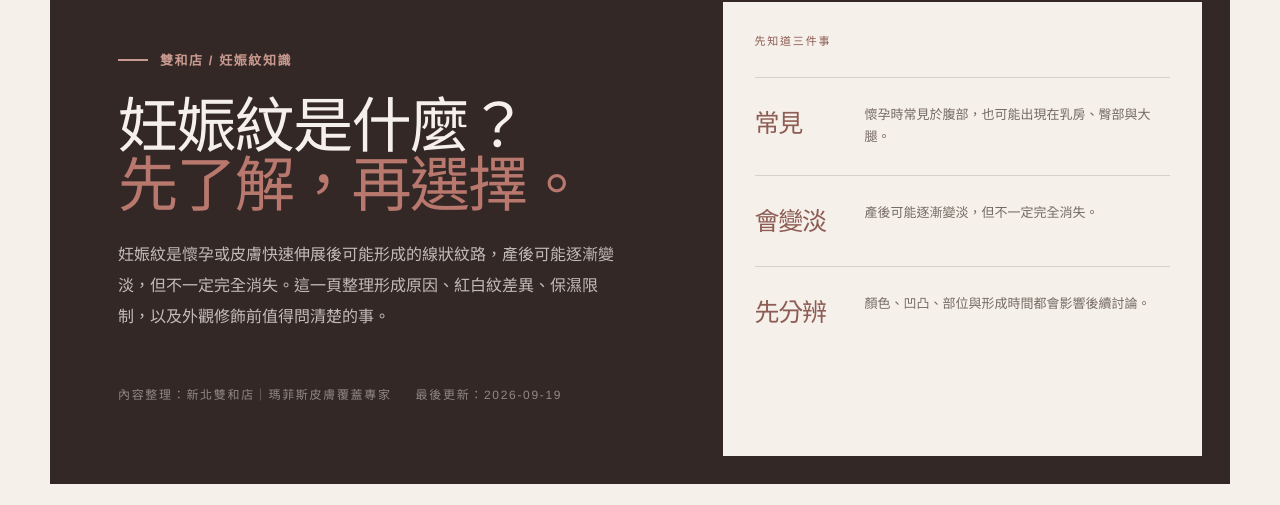
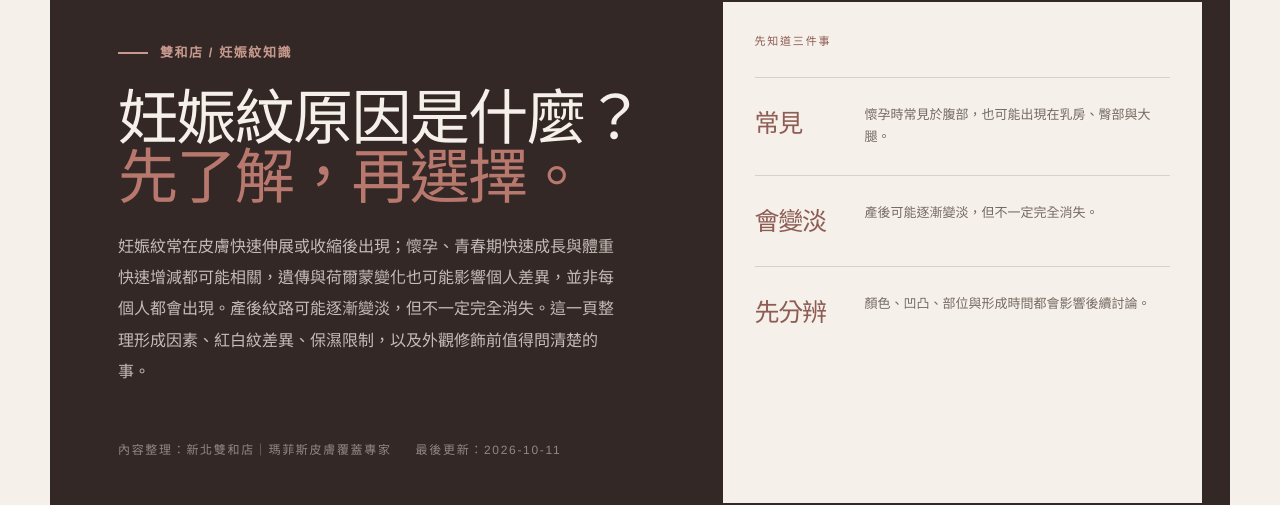
Before and after one commit to liucjray/mps, a Next.js app: page /knowledge/stretch-marks in a window 1280 px wide. Shown: the part 200-705 px from the top of the page. Built offline with nearby package versions, Linux system fonts and the light colour scheme; no server answers.

Commit message:
feat: 對齊妊娠紋原因頁面標題

```diff
--- a/app/knowledge/stretch-marks/page.tsx
+++ b/app/knowledge/stretch-marks/page.tsx
@@ -8,10 +8,10 @@ import { SiteNavigation } from "../../site-navigation";
 export const dynamic = "force-static";
 
 const pageUrl = stretchMarksKnowledgeUrl;
-const pageTitle = "妊娠紋是什麼？產後變化與保養";
+const pageTitle = "妊娠紋原因是什麼？產後變化與保養";
 const pageDescription = "了解妊娠紋形成原因、紅白紋差異、產後變化與保濕限制，也認識瑪菲斯雙和店的妊娠紋外觀修飾與諮詢方式。";
 const publishedAt = "2026-08-28";
-const updatedAt = "2026-09-19";
+const updatedAt = "2026-10-11";
 
 const faqs = [
   {
@@ -162,8 +162,8 @@ export default function StretchMarksKnowledgePage() {
           <header className="knowledge-article-hero">
             <div className="knowledge-article-copy">
               <div className="section-label">雙和店 / 妊娠紋知識</div>
-              <h1>妊娠紋是什麼？<br /><em>先了解，再選擇。</em></h1>
-              <p>妊娠紋是懷孕或皮膚快速伸展後可能形成的線狀紋路，產後可能逐漸變淡，但不一定完全消失。這一頁整理形成原因、紅白紋差異、保濕限制，以及外觀修飾前值得問清楚的事。</p>
+              <h1>妊娠紋原因是什麼？<br /><em>先了解，再選擇。</em></h1>
+              <p>妊娠紋常在皮膚快速伸展或收縮後出現；懷孕、青春期快速成長與體重快速增減都可能相關，遺傳與荷爾蒙變化也可能影響個人差異，並非每個人都會出現。產後紋路可能逐漸變淡，但不一定完全消失。這一頁整理形成因素、紅白紋差異、保濕限制，以及外觀修飾前值得問清楚的事。</p>
               <div className="knowledge-article-meta"><span>內容整理：{siteName}</span><span>最後更新：{updatedAt}</span></div>
             </div>
             <div className="knowledge-article-facts" aria-label="妊娠紋重點摘要">
```
Also changed, not shown: 2 other files (tests, documents, lock files or other folders).
